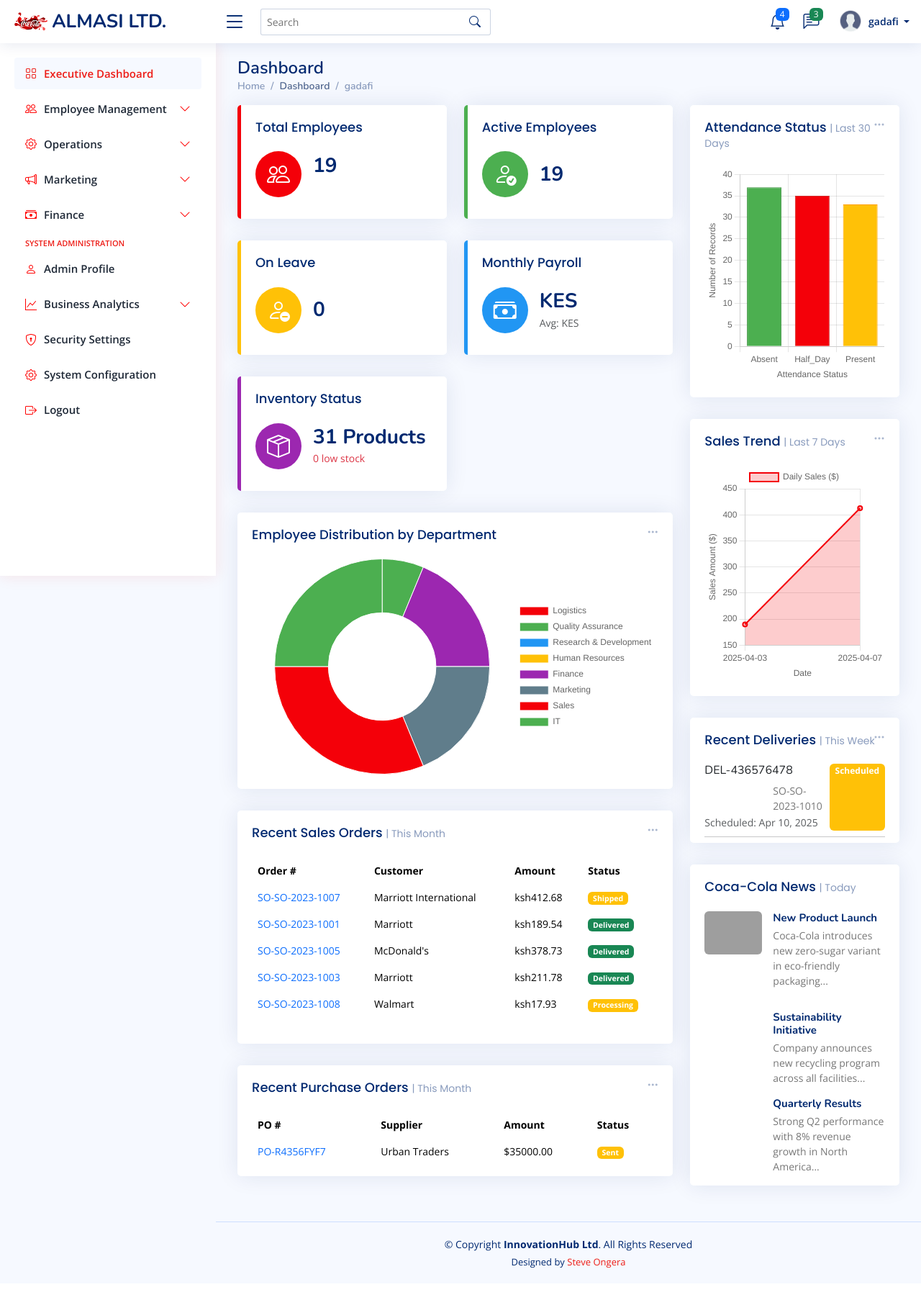
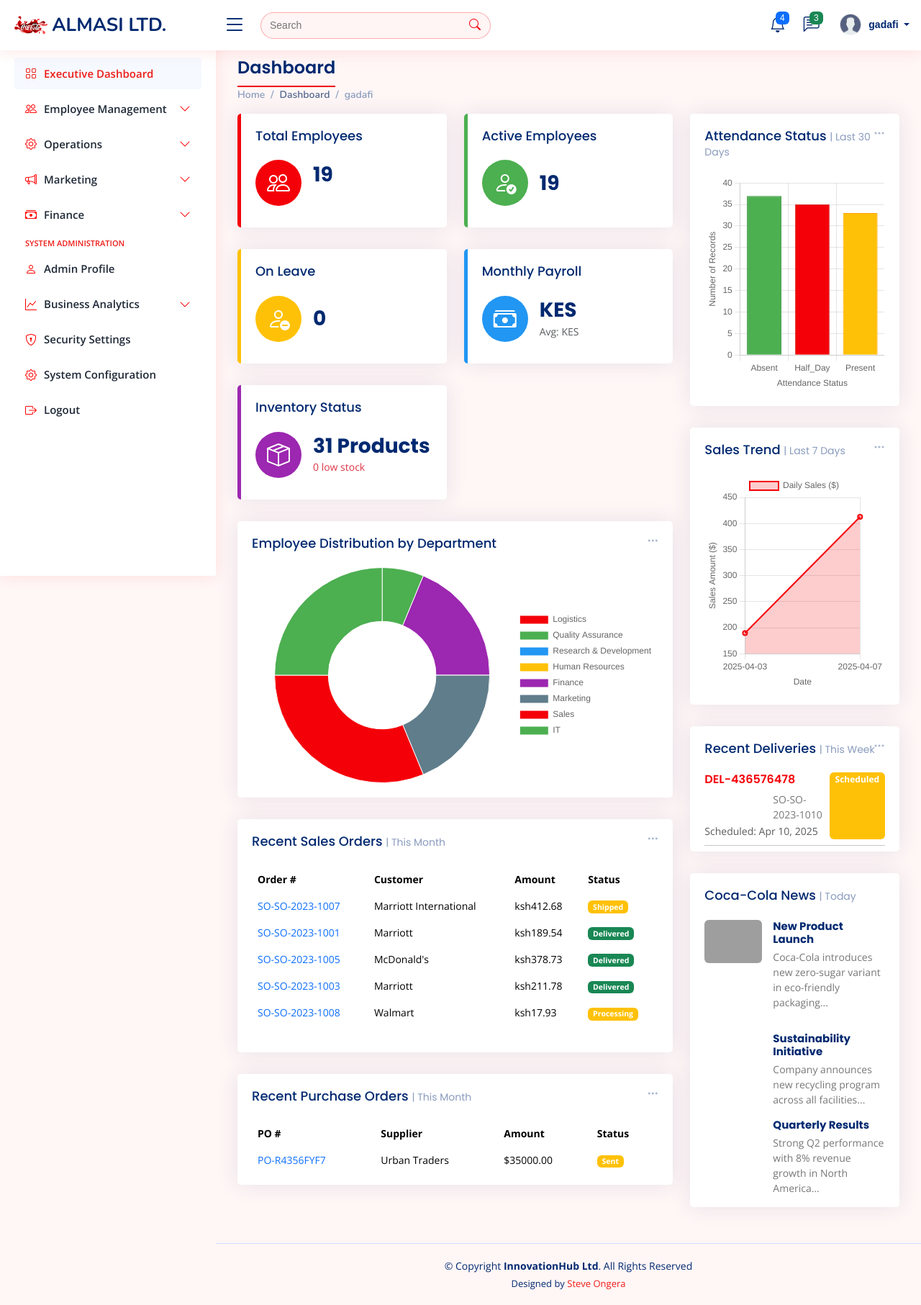
Before and after one commit to steve-ongera/Coca-Cola-Enterprise-Management-System, a Django app: page /admin-dashboard/ in a window 1280 px wide. Shown: the whole page at 72% size. Before the commit the page ends 1762 px from the top, so only its background shows below. Run offline with Django 5.2, Linux system fonts and the light colour scheme; a user stored in the database is signed in; data comes from the database, SQL or seed files in the repository; both versions use the stored data as it was after the commit; data that the repository does not hold is empty; some libraries are stand-ins or nearby versions; grey boxes are pictures that could not be loaded.

Commit message:
made changes

```diff
--- a/static/assets/css/style.css
+++ b/static/assets/css/style.css
@@ -9,8 +9,8 @@
 
 body {
   font-family: "Open Sans", sans-serif;
-  background: #f6f9ff;
-  color: #444444;
+  background: #fff6f6; /* Soft white with red tint */
+  color: #333333;
 }
 
 a {
@@ -23,14 +23,44 @@ a:hover {
   text-decoration: none;
 }
 
-h1,
-h2,
-h3,
-h4,
-h5,
-h6 {
-  font-family: "Nunito", sans-serif;
+
+/* Headings */
+h1, h2, h3, h4, h5, h6 {
+  color: #F40009;
+  font-family: 'Poppins', sans-serif;
+  font-weight: 600;
 }
+
+h1 {
+  border-bottom: 2px solid #F40009;
+  padding-bottom: 10px;
+  display: inline-block;
+}
+
+/* Buttons */
+.btn-primary {
+  background-color: #F40009;
+  border-color: #D60000;
+  font-weight: 600;
+  letter-spacing: 0.5px;
+}
+
+.btn-primary:hover {
+  background-color: #D60000;
+  border-color: #B80000;
+}
+
+.btn-outline-primary {
+  color: #F40009;
+  border-color: #F40009;
+}
+
+.btn-outline-primary:hover {
+  background-color: #F40009;
+  color: white;
+}
+
+
 
 /*--------------------------------------------------------------
 # Main
@@ -370,15 +443,20 @@ h6 {
   font-family: "Nunito", sans-serif;
 }
 
-.header {
+header {
   transition: all 0.5s;
   z-index: 997;
-  height: 60px;
-  box-shadow: 0px 2px 20px rgba(1, 41, 112, 0.1);
-  background-color: #fff;
+  height: 70px; /* Slightly taller for prominence */
+  box-shadow: 0px 2px 20px rgba(244, 0, 9, 0.1); /* Subtle red-tinted shadow */
+  background-color: #fff; /* White background */
   padding-left: 20px;
-  /* Toggle Sidebar Button */
-  /* Search Bar */
+  color: #333; /* Dark text for contrast (or use #F40009 for red text) */
+  font-family: 'Arial', sans-serif; /* Clean font (or use 'TCCC Unity' if licensed) */
+}
+
+/* Hover effects for buttons/links (if needed) */
+.header-button:hover {
+  color: #F40009; /* Coca-Cola red on hover */
 }
 
 .header .toggle-sidebar-btn {
@@ -422,19 +500,20 @@ h6 {
 .header .search-form input {
   border: 0;
   font-size: 14px;
-  color: #012970;
-  border: 1px solid rgba(1, 41, 112, 0.2);
-  padding: 7px 38px 7px 8px;
-  border-radius: 3px;
+  color: #333; /* Dark gray for readability (instead of blue) */
+  border: 1px solid rgba(244, 0, 9, 0.3); /* Coca-Cola red border (subtle) */
+  padding: 7px 38px 7px 12px; /* Slightly more padding on the left */
+  border-radius: 20px; /* Rounded edges (like Coke's classic curves) */
   transition: 0.3s;
   width: 100%;
+  background-color: #FFF5F5; /* Light red/pink tint for soft contrast */
 }
 
 .header .search-form input:focus,
 .header .search-form input:hover {
   outline: none;
-  box-shadow: 0 0 10px 0 rgba(1, 41, 112, 0.15);
-  border: 1px solid rgba(1, 41, 112, 0.3);
+  box-shadow: 0 0 8px 0 rgba(244, 0, 9, 0.2); /* Red glow on focus */
+  border: 1px solid #F40009; /* Solid red border on interaction */
 }
 
 .header .search-form button {
@@ -442,11 +521,15 @@ h6 {
   padding: 0;
   margin-left: -30px;
   background: none;
+  cursor: pointer; /* Add pointer for better UX */
 }
 
 .header .search-form button i {
-  color: #012970;
+  color: #F40009; /* Coca-Cola red icon */
+  font-size: 16px; /* Slightly larger for visibility */
 }
+
+
 
 /*--------------------------------------------------------------
 # Header Nav
```
Also changed, not shown: other parts of static/assets/css/style.css (+54 -11 lines), static/assets/css/extra.css (deleted, +0 -48 lines), db.sqlite3.
